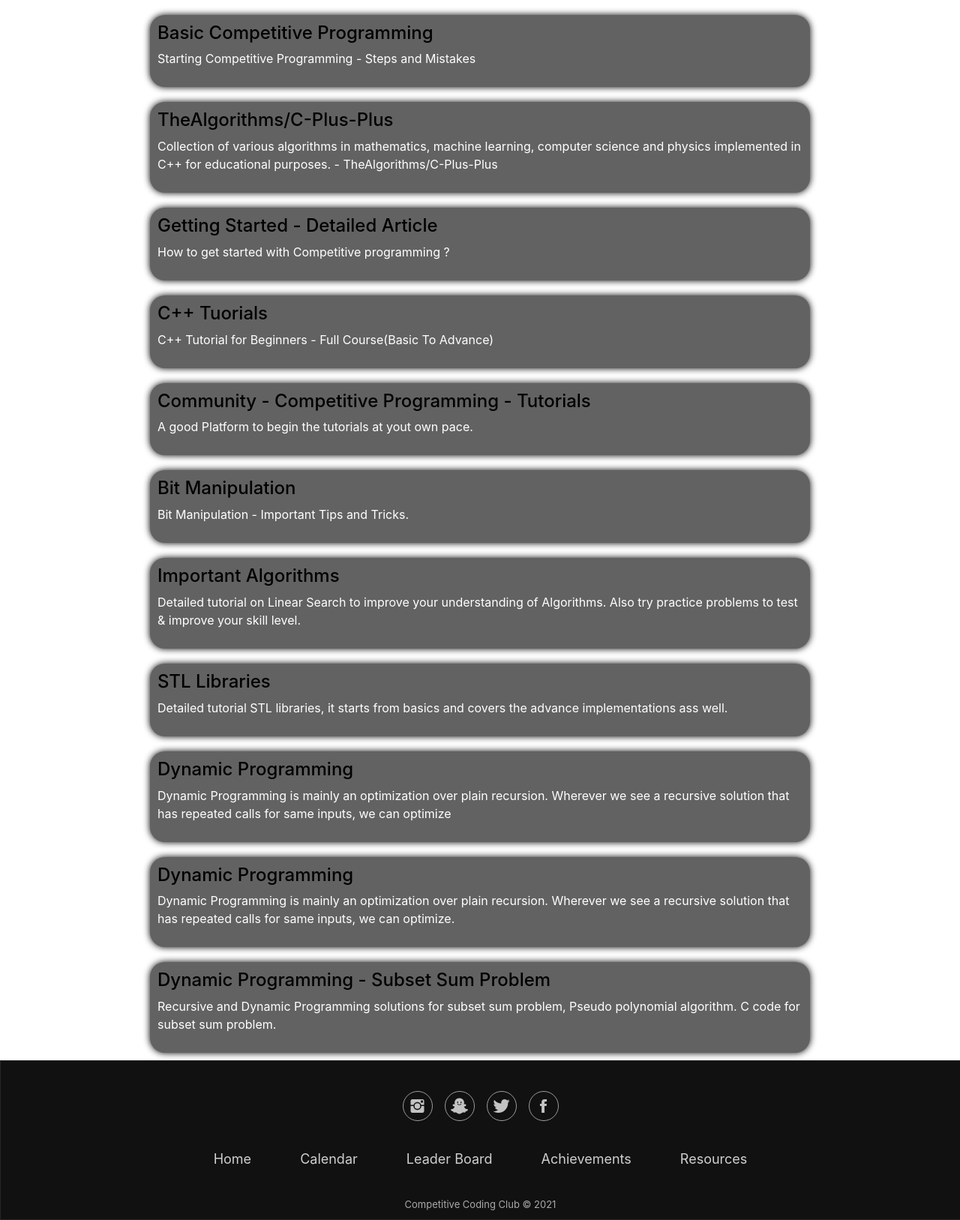
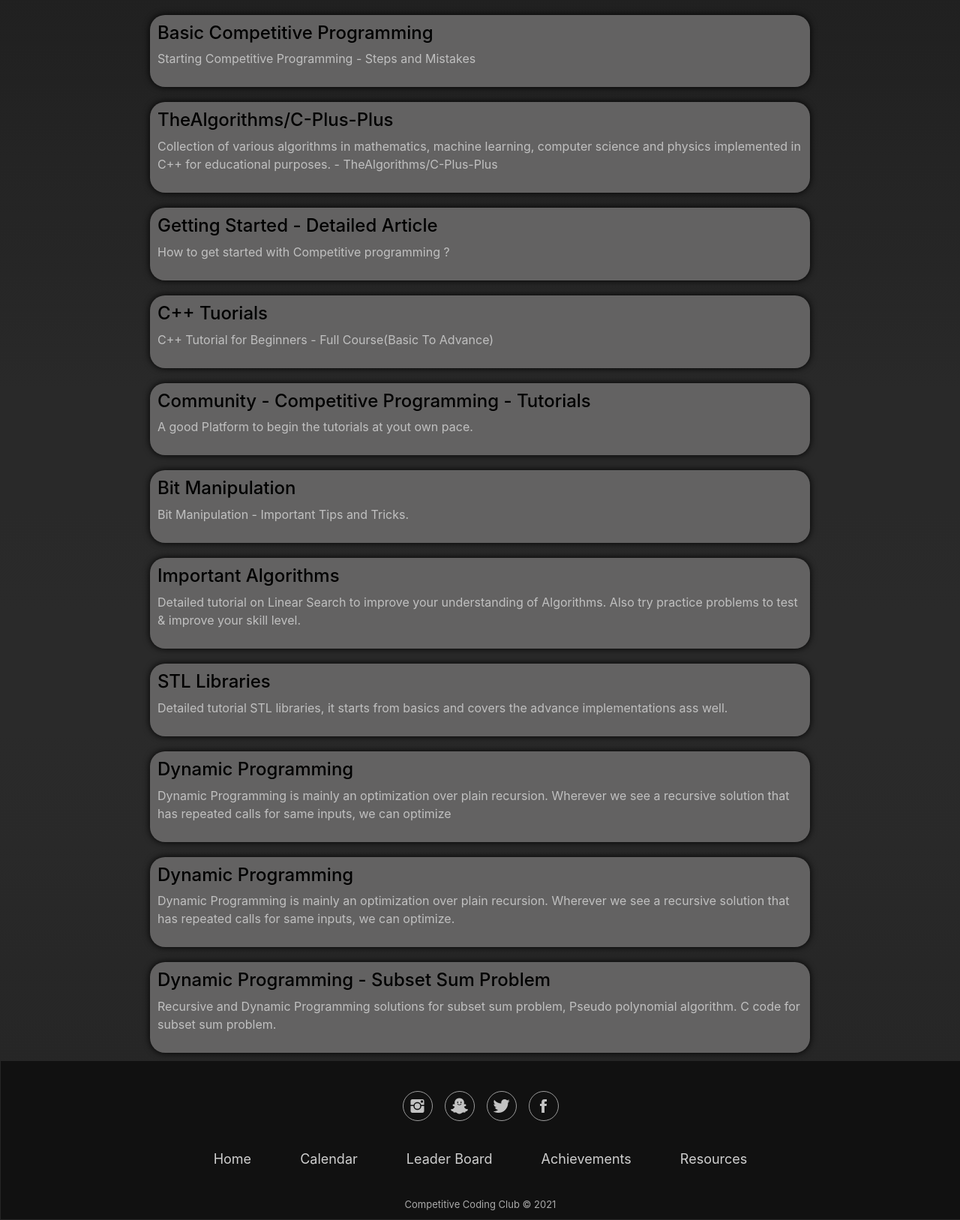
Before and after one commit to yashgoyal2802/CCC, a PHP site: page /resources.php in a window 1280 px wide. Shown: the part 95-1722 px from the top of the page at 75% size. Run offline with PHP 8.4, Linux system fonts and the light colour scheme.

Commit message:
color scheme

```diff
--- a/resources.css
+++ b/resources.css
@@ -1,6 +1,7 @@
-/* body{
-    color: white;
-} */
+body{
+    color: black;
+    background-image: linear-gradient(to bottom, #1f1f1f, #212121, #242424, #262626, #292929, #292929, #2a2a2a, #2a2a2a, #292929, #272727, #262626, #252525);
+}
 
 .media{
     background-color: rgb(99, 98, 98);
@@ -15,5 +16,5 @@
 }
 
 .media p{
-    color: white;
+    color: silver;
 }
```
